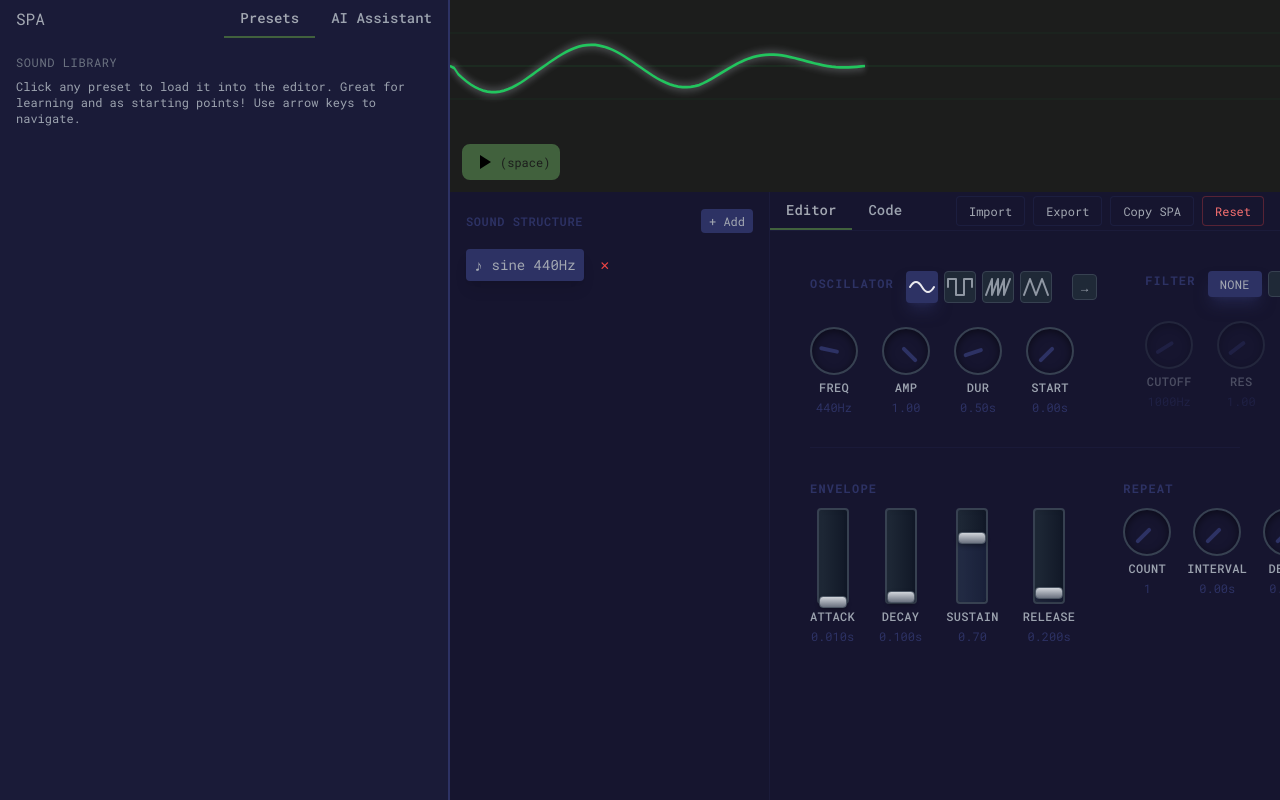
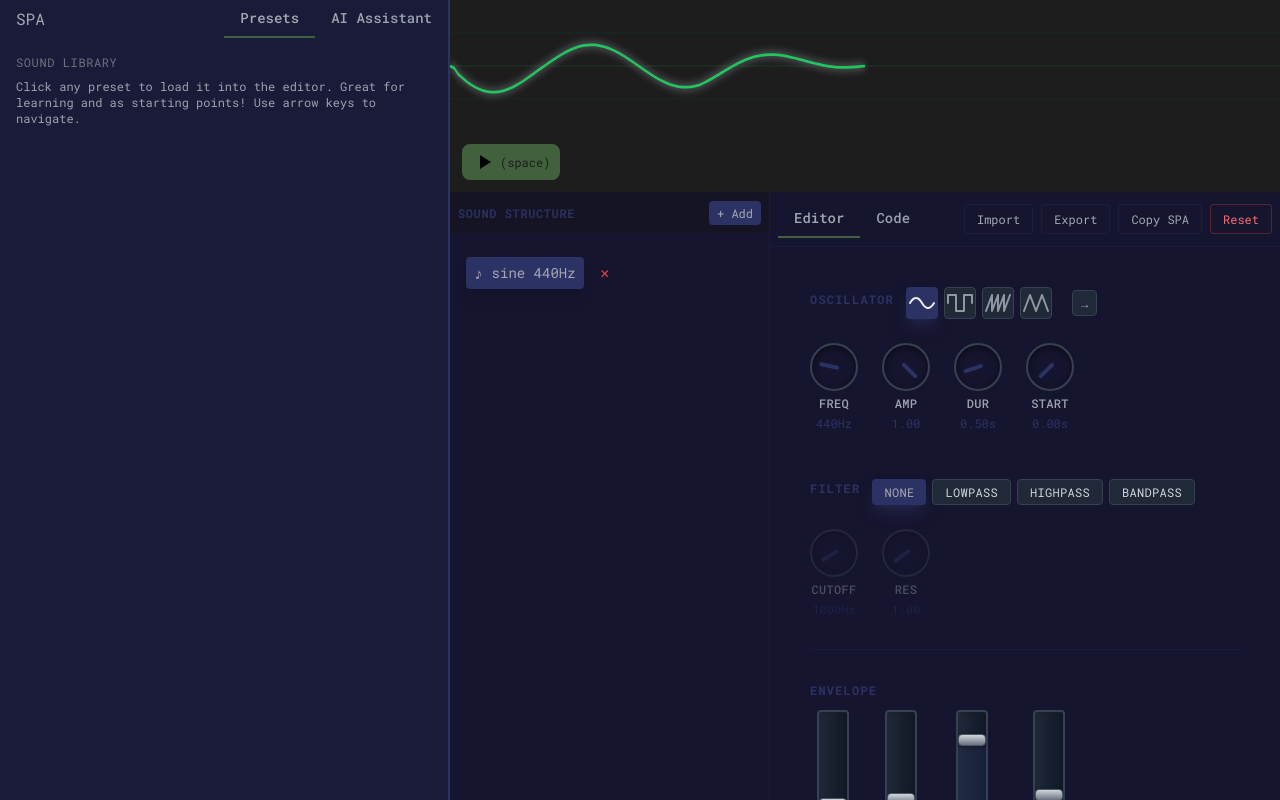
Before and after one commit to noiseflood/spa, a Next.js app in the folder web/: page /editor in a window 1280 px wide. Built offline with nearby package versions, Linux system fonts and the light colour scheme.

Commit message:
Update layout

```diff
--- a/web/pages/editor.tsx
+++ b/web/pages/editor.tsx
@@ -1102,7 +1102,7 @@ export default function Editor() {
                     style={{ marginLeft: !isRoot ? '0' : '0' }}
                   >
                     <span
-                      className="absolute block w-[10px] h-[10px] rounded-full bg-white border-2 border-gray-600 z-10"
+                      className="absolute block w-[10px] h-[10px] rounded-full bg-white border-2 border-gray-600"
                       style={{
                         top: 'calc(1.5rem / 2 - 5px)',
                         left: !isRoot ? 'calc(1.5rem - 5px - 1px)' : '-12px',
@@ -1384,8 +1384,8 @@ export default function Editor() {
             {/* Synth Control Panel */}
             <div className="flex h-full overflow-hidden">
               <div className="w-80 flex-shrink-0 border-r border-navy-light/20 overflow-y-auto select-none">
-                <div className="p-4">
-                  <div className="flex items-center justify-between mb-4">
+                <div className="">
+                  <div className="flex items-center justify-between mb-2 sticky top-0 bg-navy-dark z-10 p-2">
                     <h3 className="text-navy-light font-semibold text-xs uppercase tracking-wider">
                       Sound Structure
                     </h3>
@@ -1427,7 +1427,7 @@ export default function Editor() {
                     </div>
                   </div>
 
-                  <div>
+                  <div className="p-4">
                     {rootNodes.length === 0 ? (
                       <p className="text-gray-500 text-xs">No layers</p>
                     ) : (
@@ -1439,7 +1439,7 @@ export default function Editor() {
 
               <div className="flex-1 flex flex-col min-w-0 overflow-hidden">
                 {/* Tab Header and Action Buttons */}
-                <div className="flex justify-between items-center border-b border-navy-light/20 select-none">
+                <div className="flex flex-wrap gap-2 items-center border-b border-navy-light/20 select-none p-2">
                   <div className="flex">
                     <button
                       onClick={() => {
@@ -1475,10 +1475,10 @@ export default function Editor() {
                       Code {hasCodeError && <span className="text-red-400">●</span>}
                     </button>
                   </div>
-                  <div className="flex gap-2 px-4">
+                  <div className="flex flex-wrap gap-2 ml-auto">
                     <button
                       onClick={() => setShowImportModal(true)}
-                      className="px-3 py-1.5 text-xs bg-navy border border-navy-light/30 hover:bg-navy-light/10 rounded transition-colors"
+                      className="px-3 py-1.5 text-xs bg-navy border border-navy-light/30 hover:bg-navy-light/10 rounded transition-colors whitespace-nowrap"
                     >
                       Import
                     </button>
@@ -1492,7 +1492,7 @@ export default function Editor() {
                         a.click();
                         URL.revokeObjectURL(url);
                       }}
-                      className="px-3 py-1.5 text-xs bg-navy border border-navy-light/30 hover:bg-navy-light/10 rounded transition-colors"
+                      className="px-3 py-1.5 text-xs bg-navy border border-navy-light/30 hover:bg-navy-light/10 rounded transition-colors whitespace-nowrap"
                     >
                       Export
                     </button>
@@ -1500,13 +1500,13 @@ export default function Editor() {
                       onClick={() => {
                         navigator.clipboard.writeText(xmlOutput);
                       }}
-                      className="px-3 py-1.5 text-xs bg-navy border border-navy-light/30 hover:bg-navy-light/10 rounded transition-colors"
+                      className="px-3 py-1.5 text-xs bg-navy border border-navy-light/30 hover:bg-navy-light/10 rounded transition-colors whitespace-nowrap"
                     >
                       Copy SPA
                     </button>
                     <button
                       onClick={() => setShowResetModal(true)}
-                      className="px-3 py-1.5 text-xs bg-navy border border-red-500/30 text-red-400 hover:bg-red-500/10 rounded transition-colors"
+                      className="px-3 py-1.5 text-xs bg-navy border border-red-500/30 text-red-400 hover:bg-red-500/10 rounded transition-colors whitespace-nowrap"
                     >
                       Reset
                     </button>
@@ -1850,9 +1850,9 @@ function ToneParameters({
   const repeat = typeof tone.repeat === 'number' ? tone.repeat : 1;
 
   return (
-    <div className="p-6">
+    <div className="p-4 sm:p-6">
       {/* Top Row: Oscillator + Filter */}
-      <div className="flex gap-12 mb-8 pb-8 border-b border-navy-light/20">
+      <div className="flex flex-wrap gap-6 lg:gap-12 mb-8 pb-8 border-b border-navy-light/20">
         {/* Oscillator */}
         <div className="flex flex-col gap-6">
           <div className="flex items-center gap-3">
@@ -1913,7 +1913,7 @@ function ToneParameters({
           </div>
 
           {!isFreqModulated ? (
-            <div className="flex gap-6 w-full">
+            <div className="flex flex-wrap gap-4 sm:gap-6 w-full">
               <Knob
                 label="Freq"
                 value={freq}
@@ -1948,7 +1948,7 @@ function ToneParameters({
             </div>
           ) : (
             <>
-              <div className="flex gap-2 mb-2">
+              <div className="flex flex-wrap gap-2 mb-2">
                 {['linear', 'exp', 'log', 'smooth', 'step'].map((curve) => (
                   <button
                     key={curve}
@@ -1967,7 +1967,7 @@ function ToneParameters({
                   </button>
                 ))}
               </div>
-              <div className="flex gap-6 w-full">
+              <div className="flex flex-wrap gap-4 sm:gap-6 w-full">
                 <Knob
                   label="F.Start"
                   value={freqMod.start}
@@ -2054,7 +2054,7 @@ function ToneParameters({
               ))}
             </div>
           </div>
-          <div className={`flex gap-6 w-full ${!filter ? 'opacity-40 pointer-events-none' : ''}`}>
+          <div className={`flex flex-wrap gap-4 sm:gap-6 w-full ${!filter ? 'opacity-40 pointer-events-none' : ''}`}>
             <Knob
               label="Cutoff"
               value={typeof filter?.cutoff === 'number' ? filter.cutoff : 1000}
@@ -2087,13 +2087,13 @@ function ToneParameters({
       </div>
 
       {/* Bottom Row: Envelope + Repeat */}
-      <div className="flex gap-12">
+      <div className="flex flex-wrap gap-6 lg:gap-12">
         {/* Envelope */}
         <div>
           <h3 className="text-navy-light font-bold text-xs uppercase tracking-widest mb-3">
             Envelope
           </h3>
-          <div className="flex gap-6">
+          <div className="flex flex-wrap gap-4 sm:gap-6">
             <Slider
               label="Attack"
               value={env.attack}
@@ -2149,7 +2149,7 @@ function ToneParameters({
           <h3 className="text-navy-light font-bold text-xs uppercase tracking-widest mb-3">
             Repeat
           </h3>
-          <div className="flex gap-4">
+          <div className="flex flex-wrap gap-3 sm:gap-4">
             <Knob
               label="Count"
               value={repeat}
@@ -2225,11 +2225,11 @@ function NoiseParameters({
   const repeat = typeof noise.repeat === 'number' ? noise.repeat : 1;
 
   return (
-    <div className="p-6">
+    <div className="p-4 sm:p-6">
       {/* Top Row: Noise Generator + Filter */}
-      <div className="flex gap-12 mb-8 pb-8 border-b border-navy-light/20">
+      <div className="flex flex-wrap gap-6 lg:gap-12 mb-8 pb-8 border-b border-navy-light/20">
         {/* Noise Generator */}
-        <div className="flex gap-6 items-end">
+        <div className="flex flex-wrap gap-4 sm:gap-6 items-end">
           <div className="flex flex-col gap-1">
             <h3 className="text-navy-light font-bold text-xs uppercase tracking-widest mb-2">
               Noise Generator
@@ -2276,12 +2276,12 @@ function NoiseParameters({
         </div>
 
         {/* Filter */}
-        <div className="flex gap-6 items-end">
+        <div className="flex flex-wrap gap-4 sm:gap-6 items-end">
           <div className="flex flex-col gap-1">
             <h3 className="text-navy-light font-bold text-xs uppercase tracking-widest mb-2">
               Filter
             </h3>
-            <div className="flex gap-1.5">
+            <div className="flex flex-wrap gap-1.5">
               {['none', 'lowpass', 'highpass', 'bandpass'].map((type) => (
                 <button
                   key={type}
@@ -2309,7 +2309,7 @@ function NoiseParameters({
               ))}
             </div>
           </div>
-          <div className={`flex gap-6 ${!filter ? 'opacity-40 pointer-events-none' : ''}`}>
+          <div className={`flex flex-wrap gap-4 sm:gap-6 ${!filter ? 'opacity-40 pointer-events-none' : ''}`}>
             <Knob
               label="Cutoff"
               value={typeof filter?.cutoff === 'number' ? filter.cutoff : 1000}
@@ -2342,13 +2342,13 @@ function NoiseParameters({
       </div>
 
       {/* Bottom Row: Envelope + Repeat */}
-      <div className="flex gap-12">
+      <div className="flex flex-wrap gap-6 lg:gap-12">
         {/* Envelope */}
         <div>
           <h3 className="text-navy-light font-bold text-xs uppercase tracking-widest mb-3">
             Envelope
           </h3>
-          <div className="flex gap-6">
+          <div className="flex flex-wrap gap-4 sm:gap-6">
             <Slider
               label="Attack"
               value={env.attack}
@@ -2404,7 +2404,7 @@ function NoiseParameters({
           <h3 className="text-navy-light font-bold text-xs uppercase tracking-widest mb-3">
             Repeat
           </h3>
-          <div className="flex gap-4">
+          <div className="flex flex-wrap gap-3 sm:gap-4">
             <Knob
               label="Count"
               value={repeat}
```
Also changed, not shown: web/components/CodeEditor.tsx (+25 -5 lines).
